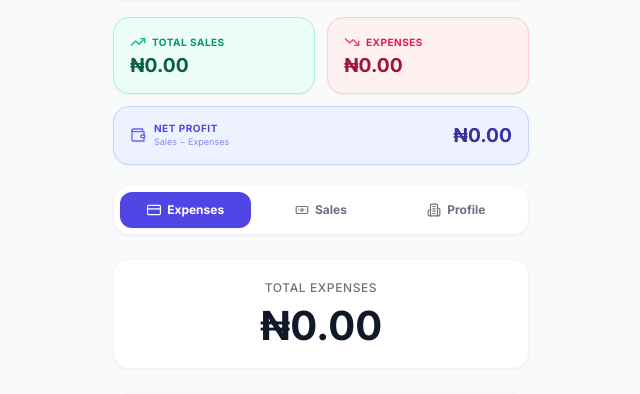
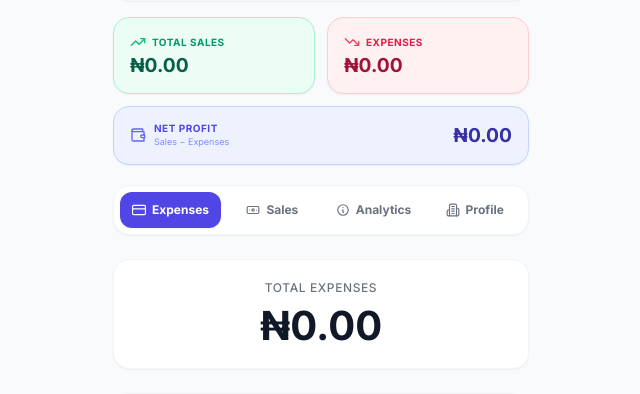
Before and after one commit to abdulsamadtaiwo648-dotcom/Python_Project, a Flask app: page /dashboard in a window 1280 px wide. Shown: the part 156-550 px from the top of the page, without its empty margins (319-959 px from the left). Run offline with Flask 3, Linux system fonts and the light colour scheme; the visitor is signed in with stand-in values (Sample User, id 1); data that the repository does not hold is empty; some libraries are stand-ins or nearby versions.

Commit message:
Fix Analytics loading bug and elevate to dedicated 4th tab

```diff
--- a/templates/index.html
+++ b/templates/index.html
@@ -184,6 +184,9 @@
             </button>
             <button id="btn-tab-income" type="button" class="tab-btn flex-1 py-2.5 px-3 text-xs font-bold rounded-xl transition-all duration-200 text-gray-500 hover:text-gray-900 hover:bg-gray-50 flex items-center justify-center gap-1.5">
                 <svg class="w-3.5 h-3.5" fill="none" viewBox="0 0 24 24" stroke="currentColor" stroke-width="2" stroke-linecap="round" stroke-linejoin="round"><rect x="2" y="6" width="20" height="12" rx="2"/><circle cx="12" cy="12" r="2"/><path d="M6 12h.01M18 12h.01"/></svg> Sales
+            </button>
+            <button id="btn-tab-analytics" type="button" class="tab-btn flex-1 py-2.5 px-3 text-xs font-bold rounded-xl transition-all duration-200 text-gray-500 hover:text-gray-900 hover:bg-gray-50 flex items-center justify-center gap-1.5">
+                <svg class="w-3.5 h-3.5" fill="none" viewBox="0 0 24 24" stroke="currentColor" stroke-width="2" stroke-linecap="round" stroke-linejoin="round"><path stroke-linecap="round" stroke-linejoin="round" d="M13 16h-1v-4h-1m1-4h.01M21 12a9 9 0 11-18 0 9 9 0 0118 0z" /></svg> Analytics
             </button>
             <button id="btn-tab-profile" type="button" class="tab-btn flex-1 py-2.5 px-3 text-xs font-bold rounded-xl transition-all duration-200 text-gray-500 hover:text-gray-900 hover:bg-gray-50 flex items-center justify-center gap-1.5">
                 <svg class="w-3.5 h-3.5" fill="none" viewBox="0 0 24 24" stroke="currentColor" stroke-width="2" stroke-linecap="round" stroke-linejoin="round"><path d="M6 22V4a2 2 0 0 1 2-2h8a2 2 0 0 1 2 2v18Z"/><path d="M6 12H4a2 2 0 0 0-2 2v6a2 2 0 0 0 2 2h2"/><path d="M18 9h2a2 2 0 0 1 2 2v9a2 2 0 0 1-2 2h-2"/><path d="M10 6h4"/><path d="M10 10h4"/><path d="M10 14h4"/><path d="M10 18h4"/></svg> Profile
@@ -499,13 +502,15 @@
                 </div>
             </div>
             </div> <!-- Close sales-main-view -->
-
-            <!-- Analytics View (Hidden by default) -->
-            <div id="analytics-view" class="hidden space-y-6">
+        </section>
+
+        <!-- ========================================================= -->
+        <!-- TAB 4: ANALYTICS CONTENT                                  -->
+        <!-- ========================================================= -->
+        <section id="tab-analytics-content" class="tab-content hidden space-y-6">
+            <!-- Analytics View -->
+            <div id="analytics-view" class="space-y-6">
                 <div class="flex items-center gap-3">
-                    <button type="button" id="btn-hide-analytics" class="bg-white border border-gray-200 text-gray-600 hover:bg-gray-50 rounded-full w-8 h-8 flex items-center justify-center transition shadow-sm">
-                        <svg class="w-4 h-4" fill="none" viewBox="0 0 24 24" stroke="currentColor" stroke-width="2"><path stroke-linecap="round" stroke-linejoin="round" d="M10 19l-7-7m0 0l7-7m-7 7h18" /></svg>
-                    </button>
                     <h2 class="font-bold text-gray-800 text-lg">Sales Analytics</h2>
                 </div>
 
@@ -1270,8 +1275,8 @@
         async function getExpensesLocal() {
             const db = await openIndexedDB();
             return new Promise((resolve, reject) => {
-                const tx = db.transaction(EXPENSES_STORE, 'readonly');
-                const req = tx.objectStore(EXPENSES_STORE).getAll();
+                const tx = db.transaction(STORE_NAME, 'readonly');
+                const req = tx.objectStore(STORE_NAME).getAll();
                 req.onsuccess = () => resolve(req.result || []);
                 req.onerror = (e) => reject(e.target.error);
             });
@@ -1881,34 +1886,41 @@
             // -------------------------------------------------------------
             const btnExpenses = document.getElementById('btn-tab-expenses');
             const btnIncome = document.getElementById('btn-tab-income');
+            const btnAnalytics = document.getElementById('btn-tab-analytics');
             const btnProfile = document.getElementById('btn-tab-profile');
 
             const contentExpenses = document.getElementById('tab-expenses-content');
             const contentIncome = document.getElementById('tab-income-content');
+            const contentAnalytics = document.getElementById('tab-analytics-content');
             const contentProfile = document.getElementById('tab-profile-content');
 
             function switchTab(target) {
-                [contentExpenses, contentIncome, contentProfile].forEach(el => el && el.classList.add('hidden'));
-                [btnExpenses, btnIncome, btnProfile].forEach(btn => {
-                    if (btn) btn.className = 'tab-btn flex-1 py-2.5 px-3 text-xs font-bold rounded-xl transition-all duration-200 text-gray-500 hover:text-gray-900 hover:bg-gray-50 flex items-center justify-center gap-1.5';
+                [contentExpenses, contentIncome, contentAnalytics, contentProfile].forEach(el => el && el.classList.add('hidden'));
+                [btnExpenses, btnIncome, btnAnalytics, btnProfile].forEach(btn => {
+                    if (btn) btn.className = 'tab-btn flex-1 py-2.5 px-3 text-[11px] font-bold rounded-xl transition-all duration-200 text-gray-500 hover:text-gray-900 hover:bg-gray-50 flex items-center justify-center gap-1 sm:text-xs sm:gap-1.5';
                 });
 
                 if (target === 'expenses' && contentExpenses) {
                     contentExpenses.classList.remove('hidden');
-                    if (btnExpenses) btnExpenses.className = 'tab-btn flex-1 py-2.5 px-3 text-xs font-bold rounded-xl transition-all duration-200 bg-indigo-600 text-white shadow-sm flex items-center justify-center gap-1.5';
+                    if (btnExpenses) btnExpenses.className = 'tab-btn flex-1 py-2.5 px-3 text-[11px] font-bold rounded-xl transition-all duration-200 bg-indigo-600 text-white shadow-sm flex items-center justify-center gap-1 sm:text-xs sm:gap-1.5';
                 } else if (target === 'income' && contentIncome) {
                     contentIncome.classList.remove('hidden');
-                    if (btnIncome) btnIncome.className = 'tab-btn flex-1 py-2.5 px-3 text-xs font-bold rounded-xl transition-all duration-200 bg-emerald-600 text-white shadow-sm flex items-center justify-center gap-1.5';
+                    if (btnIncome) btnIncome.className = 'tab-btn flex-1 py-2.5 px-3 text-[11px] font-bold rounded-xl transition-all duration-200 bg-emerald-600 text-white shadow-sm flex items-center justify-center gap-1 sm:text-xs sm:gap-1.5';
                     renderIncomeListUI();
+                } else if (target === 'analytics' && contentAnalytics) {
+                    contentAnalytics.classList.remove('hidden');
+                    if (btnAnalytics) btnAnalytics.className = 'tab-btn flex-1 py-2.5 px-3 text-[11px] font-bold rounded-xl transition-all duration-200 bg-blue-600 text-white shadow-sm flex items-center justify-center gap-1 sm:text-xs sm:gap-1.5';
+                    if (typeof renderAnalytics === 'function') renderAnalytics('daily');
                 } else if (target === 'profile' && contentProfile) {
                     contentProfile.classList.remove('hidden');
-                    if (btnProfile) btnProfile.className = 'tab-btn flex-1 py-2.5 px-3 text-xs font-bold rounded-xl transition-all duration-200 bg-indigo-600 text-white shadow-sm flex items-center justify-center gap-1.5';
+                    if (btnProfile) btnProfile.className = 'tab-btn flex-1 py-2.5 px-3 text-[11px] font-bold rounded-xl transition-all duration-200 bg-indigo-600 text-white shadow-sm flex items-center justify-center gap-1 sm:text-xs sm:gap-1.5';
                     populateProfileFormUI();
                 }
             }
 
             if (btnExpenses) btnExpenses.addEventListener('click', () => switchTab('expenses'));
             if (btnIncome) btnIncome.addEventListener('click', () => switchTab('income'));
+            if (btnAnalytics) btnAnalytics.addEventListener('click', () => switchTab('analytics'));
             if (btnProfile) btnProfile.addEventListener('click', () => switchTab('profile'));
 
             // -------------------------------------------------------------
@@ -2668,17 +2680,11 @@
 
             // Handle the top header "Overview" button
             document.getElementById('btn-global-overview')?.addEventListener('click', () => {
-                // Switch to the Sales Tab first
-                if (typeof switchTab === 'function') switchTab('income');
-
-                if(salesMainView && analyticsView) {
-                    salesMainView.classList.add('hidden');
-                    analyticsView.classList.remove('hidden');
-                    renderAnalytics('daily'); // default
-
-                    // Scroll to top to see it clearly
-                    window.scrollTo({ top: 0, behavior: 'smooth' });
-                }
+                // Switch to the Analytics Tab directly
+                if (typeof switchTab === 'function') switchTab('analytics');
+
+                // Scroll to top to see it clearly
+                window.scrollTo({ top: 0, behavior: 'smooth' });
             });
 
             document.getElementById('btn-hide-analytics')?.addEventListener('click', () => {
```
Also changed, not shown: temp_script.js (+31 -22 lines).
